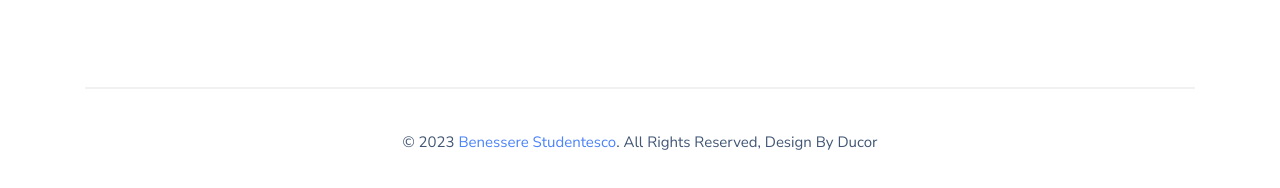
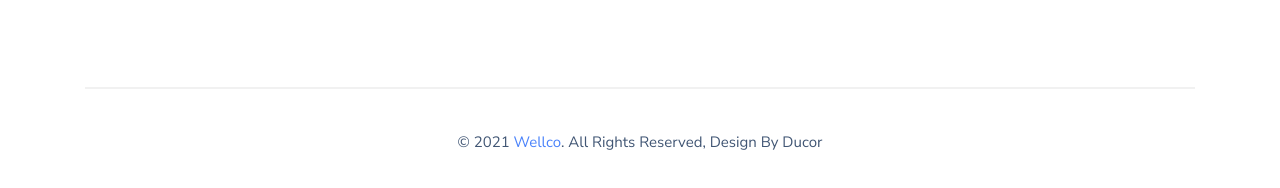
Before and after one commit to benesserestudentesco/benesserestudentesco.github.io, a plain HTML site: page wellco-jekyll-netlify-app/index.html in a window 1280 px wide. Shown: the part 9930-10118 px from the top of the page. Drawn offline with Linux system fonts and the light colour scheme; files whose address does not match are found by name.

Commit message:
Update index.html

```diff
--- a/wellco-jekyll-netlify-app/index.html
+++ b/wellco-jekyll-netlify-app/index.html
@@ -1897,7 +1897,7 @@ Modern Life
         </div>
 
         <div class="footer_bottom">
-            <p class="mb-0">© 2023 <a href="#">Benessere Studentesco</a>. All Rights Reserved, Design By Ducor </p>
+            <p class="mb-0">© 2021 <a href="#">Wellco</a>. All Rights Reserved, Design By Ducor </p>
         </div>
     </div>
 </footer>
```
